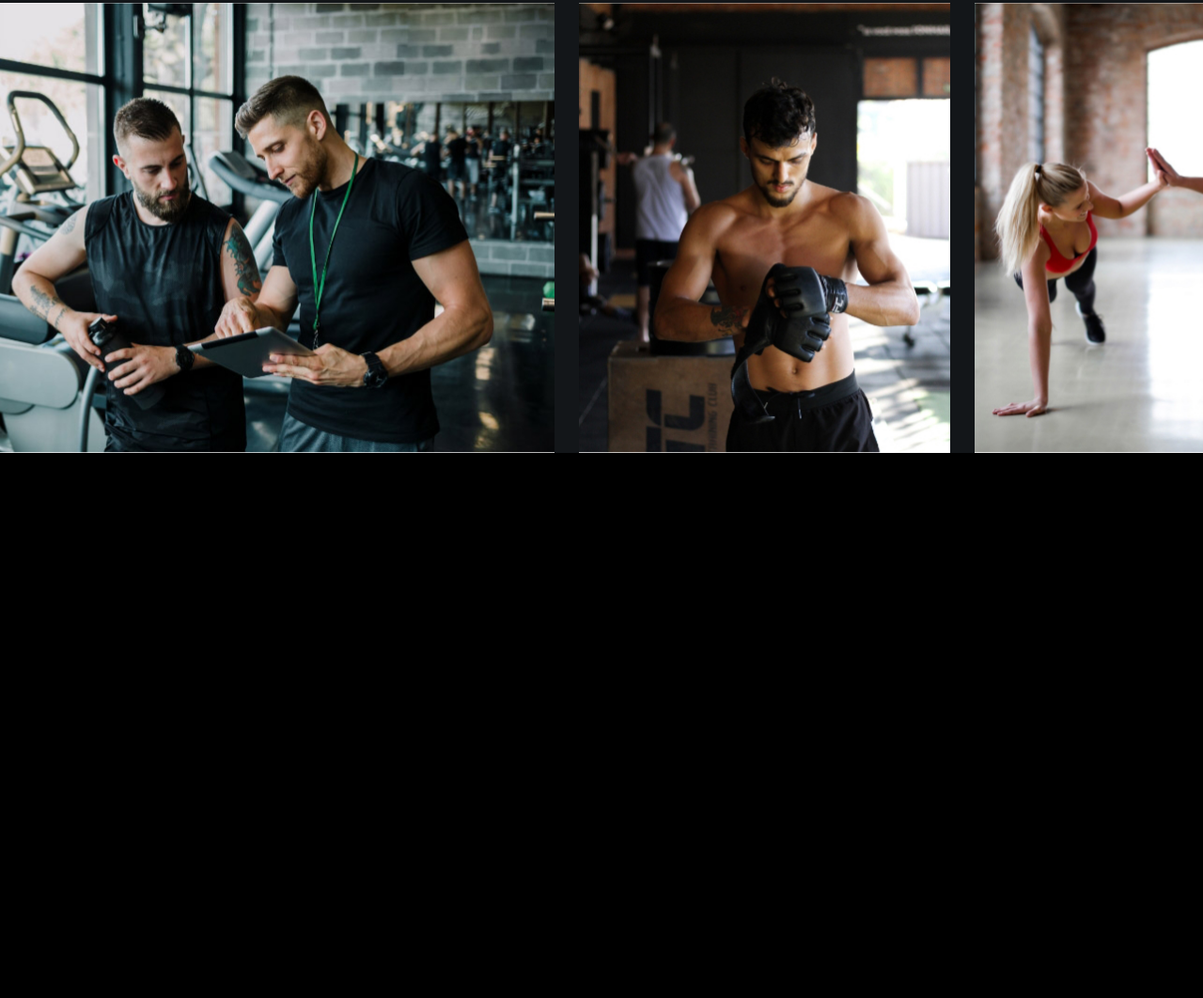
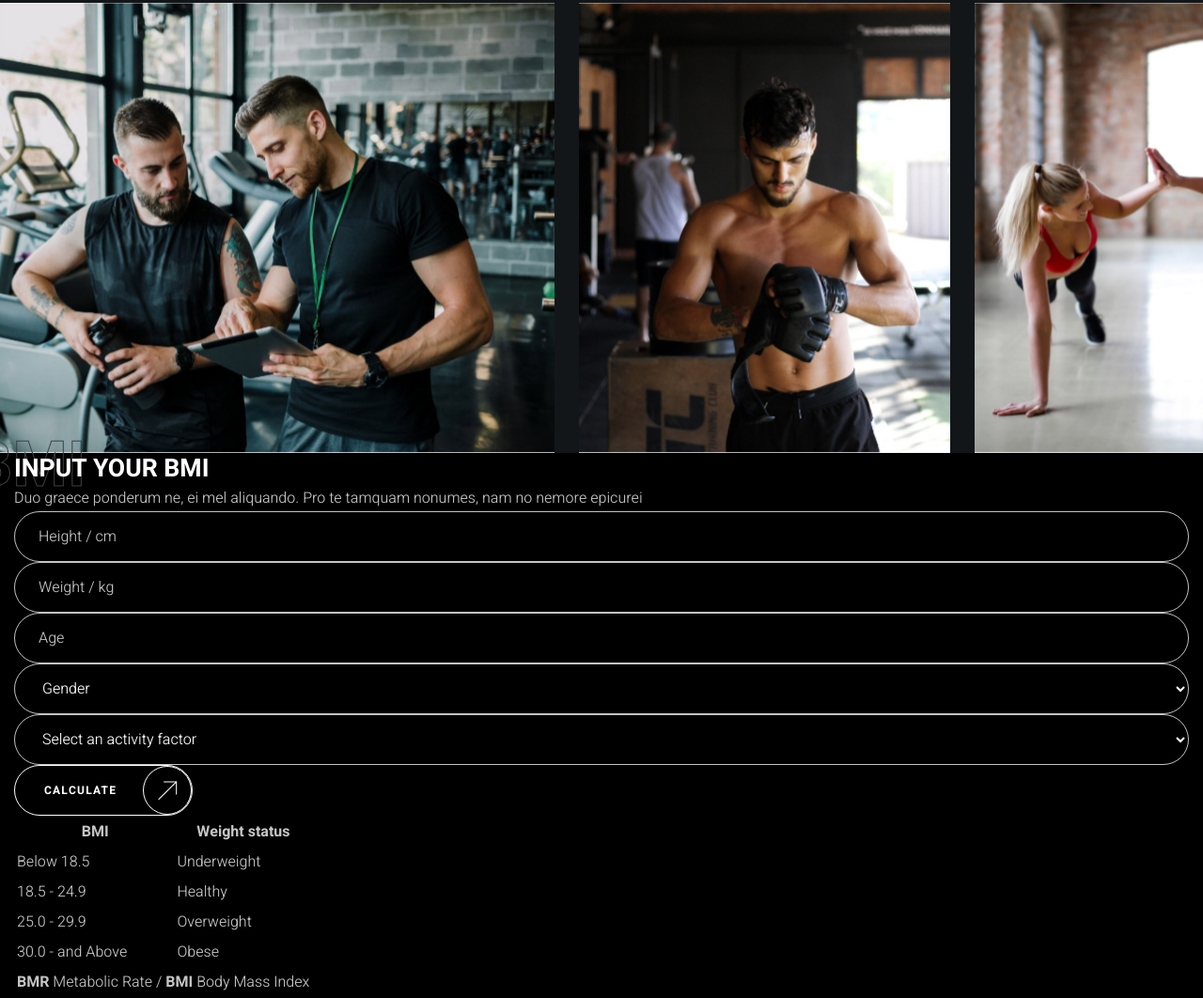
Before and after one commit to UrbanskyiAlex/fitness, a plain HTML site: page index.html in a window 1280 px wide. Shown: the part 5420-6482 px from the top of the page at 94% size. Before the commit the page ends 5902 px from the top, so only its background shows below. Drawn offline with Linux system fonts and the light colour scheme.

Commit message:
calculate section

```diff
--- a/index.html
+++ b/index.html
@@ -187,6 +187,72 @@
             </div>
 
         </section>
+        <section class="calculate">
+            <div class="calculate-inner container">
+                <div class="calculate-body">
+                    <h2 class="calculate-title title-medium backdrop-title" data-title="BMI">Input your BMI</h2>
+                    <div class="calculate-description">
+                        <p>Duo graece ponderum ne, ei mel aliquando. Pro te tamquam nonumes, nam no nemore epicurei</p>
+                    </div>
+                    <form class="calculate-form">
+                        <div class="calculate-form-body">
+                            <label class="visually-hidden" for="height">Height</label>
+                            <input class="calculate-input input" id="height" type="number" placeholder="Height / cm">
+                            <label class="visually-hidden" for="weight">Weight</label>
+                            <input class="calculate-input input" id="weight" type="number" placeholder="Weight / kg">
+                            <label class="visually-hidden" for="age">Age</label>
+                            <input class="calculate-input input" id="age" type="number" placeholder="Age">
+                            <label class="visually-hidden" for="gender">Gender</label>
+                            <select class="calculate-input input" id="gender" required>
+                                <option value="" disabled selected>Gender</option>
+                                <option value="male">Male</option>
+                                <option value="female">Female</option>
+                            </select>
+                            <label class="visually-hidden" for="activity-factor">Activity factor</label>
+                            <select class="calculate-input input wide" id="activity-factor" required>
+                                <option value="" disabled selected>Select an activity factor</option>
+                                <option value="male">1</option>
+                                <option value="female">2</option>
+                            </select>
+                        </div>
+                        <button class="calculate-button button transparent" type="submit">Calculate</button>
+                    </form>
+                </div>
+                <div class="calculate-table-wrapper">
+                    <table class="calculate-table">
+                        <thead>
+                            <tr>
+                                <th>BMI</th>
+                                <th>Weight status</th>
+                            </tr>
+                        </thead>
+                        <tbody>
+                            <tr>
+                                <td>Below 18.5</td>
+                                <td>Underweight</td>
+                            </tr>
+                            <tr>
+                                <td>18.5 - 24.9</td>
+                                <td>Healthy</td>
+                            </tr>
+                            <tr>
+                                <td>25.0 - 29.9</td>
+                                <td>Overweight</td>
+                            </tr>
+                            <tr>
+                                <td>30.0 - and Above</td>
+                                <td>Obese</td>
+                            </tr>
+                        </tbody>
+                        <tfoot>
+                            <tr>
+                                <td colspan="2"><b>BMR</b> Metabolic Rate / <b>BMI</b> Body Mass Index</td>
+                            </tr>
+                        </tfoot>
+                    </table>
+                </div>
+            </div>
+        </section>
     </main>
 </body>
 
```
